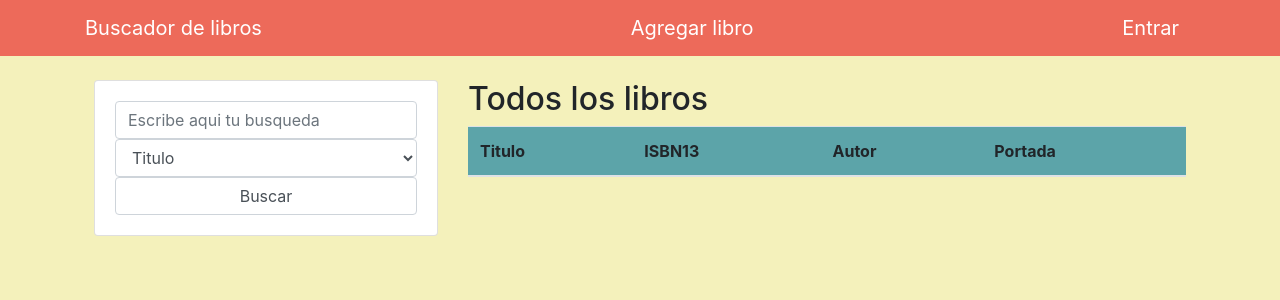
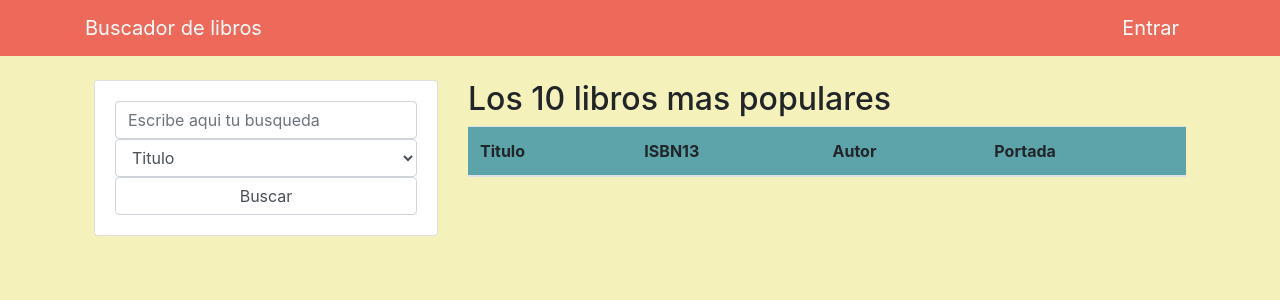
Before and after one commit to jluisv987/Proyecto-bases-de-datos, a PHP site: page / in a window 1280 px wide. Shown: the top 300 px of the page. Run offline with PHP 8.4, Linux system fonts and the light colour scheme; data that the repository does not hold is empty.

Commit message:
Se agregue a la pag principal los 10 libros mas visitados de la bd, corregido un bug que mostraba la opción de agregar libros sin cuenta.

```diff
--- a/includes/header.php
+++ b/includes/header.php
@@ -14,12 +14,13 @@
       <nav class="navbar navbar-custom">
           <div class="container">
               <a href="index.php" class="navbar-brand">Buscador de libros</a>
-              <a href="formulario_agregar_libro.php" class="navbar-brand">Agregar libro</a>
+
               <?php
                 session_start();
                 if(isset($_SESSION["usuario"]))
                 {
                     $usuario=$_SESSION['usuario'];
+                    echo "<a href=\"formulario_agregar_libro.php\" class=\"navbar-brand\">Agregar libro</a>";
                     echo "<a href='perfil.php?usuario=".$usuario."' class=\"navbar-brand\">".$usuario."</a>";
                     echo "<a href=\"librero.php\" class=\"navbar-brand\">Tu librero</a>";
                     echo "<a href=\"logout.php\" class=\"navbar-brand\">Salir</a>";
--- a/index.php
+++ b/index.php
@@ -9,7 +9,9 @@
     libros.portada AS 'portada'
     FROM libros,autores,libros_autores
     WHERE id_libro = libros_autores.libros_id_libro
-    AND autores.id_autor=libros_autores.autores_id_autor";
+    AND autores.id_autor=libros_autores.autores_id_autor
+    ORDER BY libros.visitas DESC
+    LIMIT 10";
     //Consigue los titulos
     $result= $mysqli->query($query) or die($mysqli->error.__LINE__);
  ?>
@@ -39,7 +41,7 @@
             </div>
             <!--Mostrar libros-->
             <div class="col-md-8" >
-                <h2>Todos los libros</h2>
+                <h2>Los 10 libros mas populares</h2>
                 <table class="table table-striped">
                       <thead style="background: #5CA4A9">
                         <tr>
--- a/libro.php
+++ b/libro.php
@@ -4,9 +4,13 @@
 
  <?php
      $id = $_GET['id'];
-     $query_libros="SELECT titulo ,portada ,isbn13 ,descripcion FROM libros WHERE id_libro='$id'";
+
+     $query_libros="SELECT titulo ,portada ,isbn13 ,descripcion,visitas FROM libros WHERE id_libro='$id'";
      $result_libros=$mysqli->query($query_libros) or die($mysqli->error.__LINE__);
      $row = mysqli_fetch_array($result_libros);
+     $visita=$row['visitas']+1;
+     $visitas = "UPDATE libros SET visitas ='$visita' WHERE id_libro='$id'";
+     $result_visitas=$mysqli->query($visitas) or die($mysqli->error.__LINE__);
      $query_autores="SELECT autores.nombre_autor AS 'nombre_autor',
         autores.apellido_autor AS 'apellido_autor'
         FROM autores, libros_autores, libros
```
